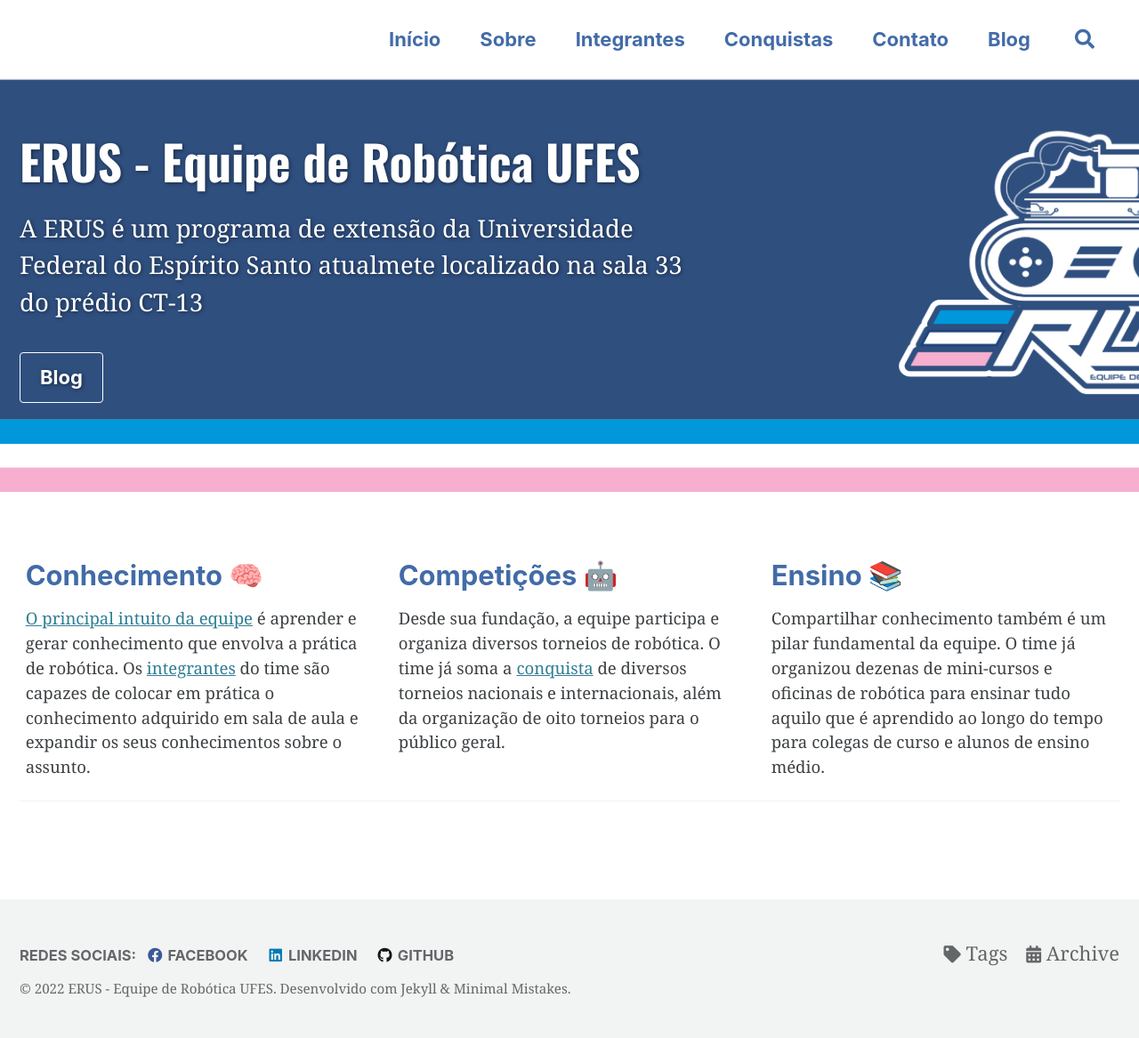
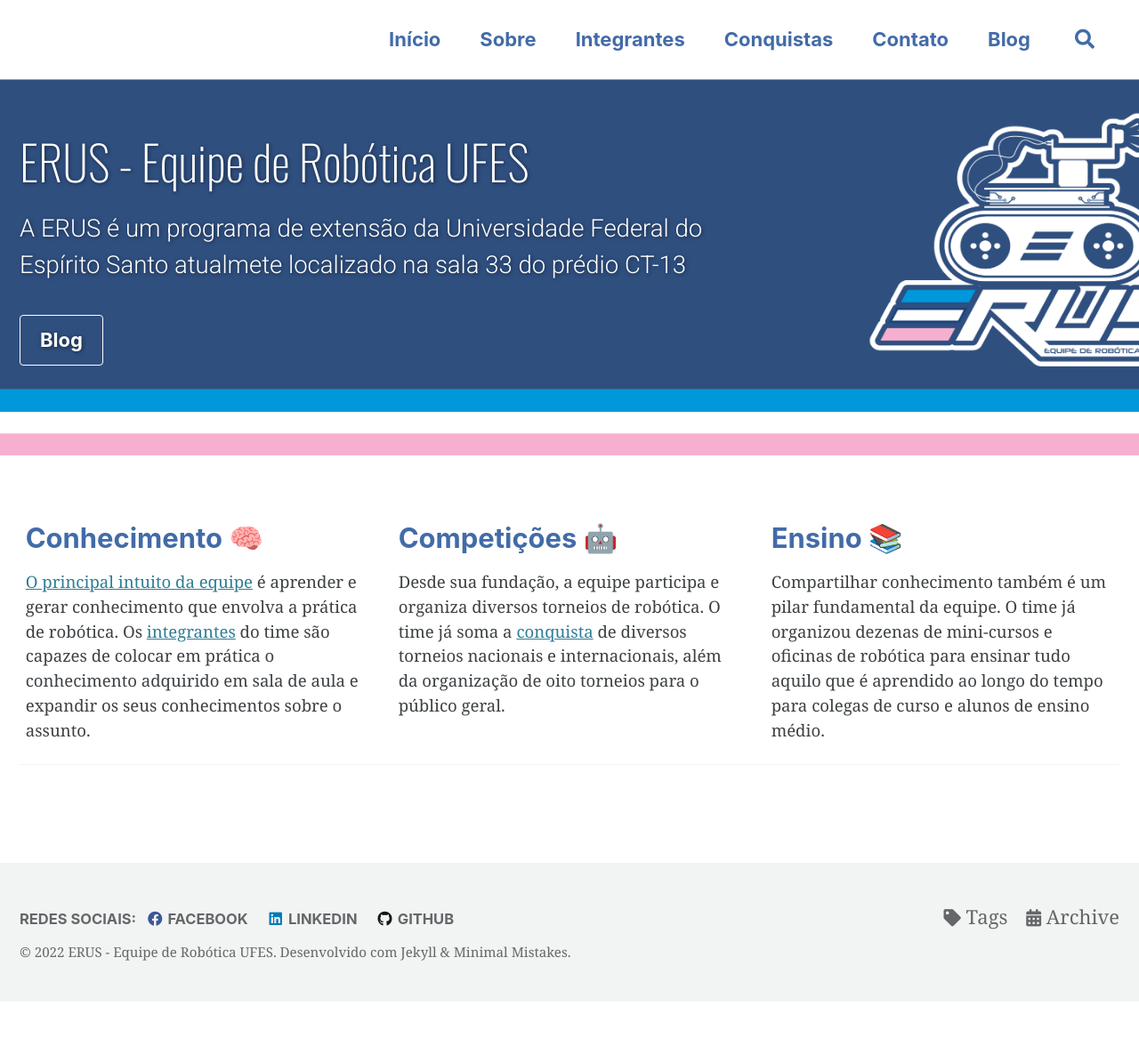
Before and after one commit to erufes/site, a Jekyll site: the page built from index.md, in a window 1280 px wide. Shown: the whole page at 89% size. Built offline with Jekyll 4.4.1, drawn with Linux system fonts in a browser that asks for light colours; cached includes are drawn as plain includes; after the commit the page ends 1126 px from its top, so only the background shows below that.

Commit message:
Changed header description font

```diff
--- a/_includes/head/custom.html
+++ b/_includes/head/custom.html
@@ -2,9 +2,7 @@
 
 <!-- insert favicons. use https://realfavicongenerator.net/ -->
 
-<link rel="icon" type="image/x-icon" href="{{ site.url }}{{ site.baseurl }}/assets/imgs/favicon.png">
 <link rel="preconnect" href="https://fonts.googleapis.com">
 <link rel="preconnect" href="https://fonts.gstatic.com" crossorigin>
-<link href="https://fonts.googleapis.com/css2?family=Oswald:wght@200;300;400;500;600;700&display=swap" rel="stylesheet">
-
+<link href="https://fonts.googleapis.com/css2?family=Oswald:wght@200;300;400;500;600;700&family=Roboto:wght@100;300;400;500;700;900&display=swap" rel="stylesheet">
 <!-- end custom head snippets -->
--- a/_sass/minimal-mistakes/_page.scss
+++ b/_sass/minimal-mistakes/_page.scss
@@ -222,11 +222,14 @@ body {
 
     .page__lead {
       max-width: $medium;
+      font-family: 'Roboto', sans-serif;
+      font-weight: 300;
     }
 
     .page__title {
       font-size: $type-size-2;
       font-family: 'Oswald', sans-serif;
+      font-weight: 200;
 
       @include breakpoint($small) {
         font-size: $type-size-1;
```
